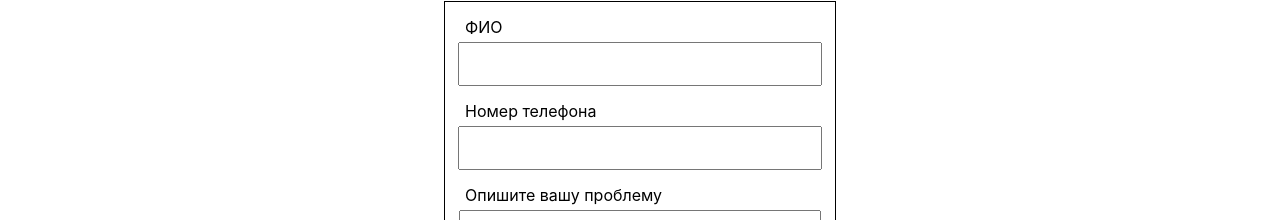
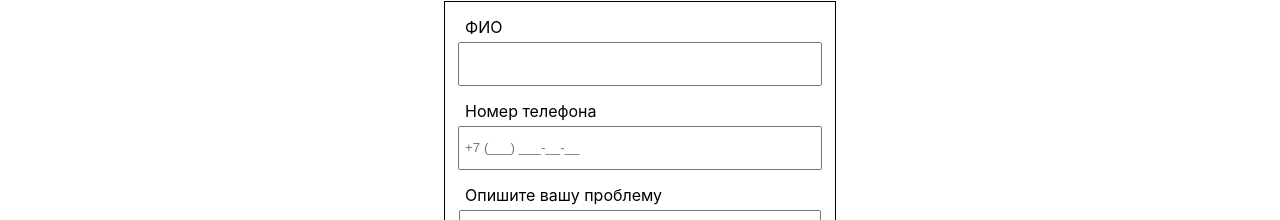
Before and after one commit to progeat/node_week2_task_2_login-registration, a React (Create React App) app in the folder frontend/: page / in a window 1280 px wide. Shown: the part 192-412 px from the top of the page. Built offline with nearby package versions, Linux system fonts and the light colour scheme.

Commit message:
Добавление таблицы на страницу списка заявок, начало работы на маской телефонного номера на форме создание заявки

```diff
--- a/frontend/package.json
+++ b/frontend/package.json
@@ -15,6 +15,7 @@
 		"react-dom": "^18.3.1",
 		"react-hook-form": "^7.53.2",
 		"react-input-mask": "^2.0.4",
+		"react-number-format": "^5.4.2",
 		"react-router-dom": "^6.28.0",
 		"react-scripts": "5.0.1",
 		"web-vitals": "^2.1.4",
--- a/frontend/src/hooks/index.js
+++ b/frontend/src/hooks/index.js
@@ -0,0 +1 @@
+export * from './use-phone-mask/usePhoneMask';
--- /dev/null
+++ b/frontend/src/hooks/use-phone-mask/utils/index.js
@@ -0,0 +1 @@
+export * from './format-phone-number';
--- a/frontend/src/pages/appointments/appointments.js
+++ b/frontend/src/pages/appointments/appointments.js
@@ -5,10 +5,10 @@ import { request } from '../../utils';
 export const Appointments = ({ user }) => {
 	const [appointments, setAppointments] = useState([]);
 
-	// TODO в useEffect добавить условие существования пользователя, иначе редиректы
 	useEffect(() => {
 		request('/appointments').then((appointmentsData) => {
 			setAppointments(appointmentsData);
+			console.log(appointmentsData);
 		});
 	}, []);
 
@@ -18,5 +18,33 @@ export const Appointments = ({ user }) => {
 
 	console.log('Заявки', appointments);
 
-	return <div>Список заявок</div>;
+	return (
+		<div>
+			<h2>Заявки с формы</h2>
+			{appointments[0] ? (
+				<table>
+					<thead>
+						<tr>
+							<th>Дата отправки</th>
+							<th>ФИО</th>
+							<th>Телефон</th>
+							<th>Проблема</th>
+						</tr>
+					</thead>
+					<tbody>
+						{appointments.map((appointment) => (
+							<tr key={appointment.id}>
+								<td>{appointment.createdAt}</td>
+								<td>{appointment.name}</td>
+								<td>{appointment.phone}</td>
+								<td>{appointment.message}</td>
+							</tr>
+						))}
+					</tbody>
+				</table>
+			) : (
+				<div>Заявок нет</div>
+			)}
+		</div>
+	);
 };
--- a/frontend/src/pages/main/main.js
+++ b/frontend/src/pages/main/main.js
@@ -1,9 +1,8 @@
 import { useState } from 'react';
-import { useForm } from 'react-hook-form';
+import { Controller, useForm } from 'react-hook-form';
 import * as yup from 'yup';
 import { yupResolver } from '@hookform/resolvers/yup';
-import InputMask from 'react-input-mask';
-import { request } from '../../hooks';
+import { getFormatedMaskPhone, request } from '../../utils';
 import styled from './main.module.css';
 
 const appointmentFormSchema = yup.object().shape({
@@ -20,6 +19,7 @@ export const Main = () => {
 		register,
 		reset,
 		handleSubmit,
+		setValue,
 		formState: { errors },
 	} = useForm({
 		defaultValues: {
@@ -62,11 +62,28 @@ export const Main = () => {
 					})}
 				/>
 				<label>Номер телефона</label>
-				<InputMask
-					mask="+7 (999) 999-99-99"
+				{/* <Controller
+					name="phone"
+					render={({ field }) => {
+						// sending integer instead of string.
+						return (
+							<input
+								{...field}
+								onChange={(e) => field.onChange(parseInt(e.target.value))}
+							/>
+						);
+					}}
+				/> */}
+				<input
+					name="phone"
+					type="text"
 					{...register('phone', {
-						onChange: () => setServerError(null),
+						onChange: ({ target }) => {
+							setValue('phone', getFormatedMaskPhone(target.value));
+							setServerError(null);
+						},
 					})}
+					placeholder="+7 (___) ___-__-__"
 				/>
 				<label>Опишите вашу проблему</label>
 				<textarea
--- /dev/null
+++ b/frontend/src/utils/getFormatedMaskPhone.js
@@ -0,0 +1,24 @@
+export const getFormatedMaskPhone = (value) => {
+	if (!value) return value;
+
+	const numbersOnly = value.replace(/\D/g, '');
+
+	let maskedNumber = '';
+	if (numbersOnly.length > 0) {
+		maskedNumber += '+7 ';
+	}
+	if (numbersOnly.length > 1) {
+		maskedNumber += '(' + numbersOnly.substring(1, 4) + ') ';
+	}
+	if (numbersOnly.length >= 4) {
+		maskedNumber += numbersOnly.substring(4, 7) + '-';
+	}
+	if (numbersOnly.length >= 7) {
+		maskedNumber += numbersOnly.substring(7, 9) + '-';
+	}
+	if (numbersOnly.length === 11) {
+		maskedNumber += numbersOnly.substring(9, 11);
+	}
+
+	return maskedNumber;
+};
--- a/frontend/src/utils/index.js
+++ b/frontend/src/utils/index.js
@@ -1 +1,2 @@
 export * from './request';
+export * from './getFormatedMaskPhone';
```
Also changed, not shown: frontend/src/hooks/use-phone-mask/usePhoneMask.js (added, +30 -0 lines), frontend/src/hooks/use-phone-mask/utils/format-phone-number.js (added, +30 -0 lines), 1 other file (tests, documents, lock files or other folders).
